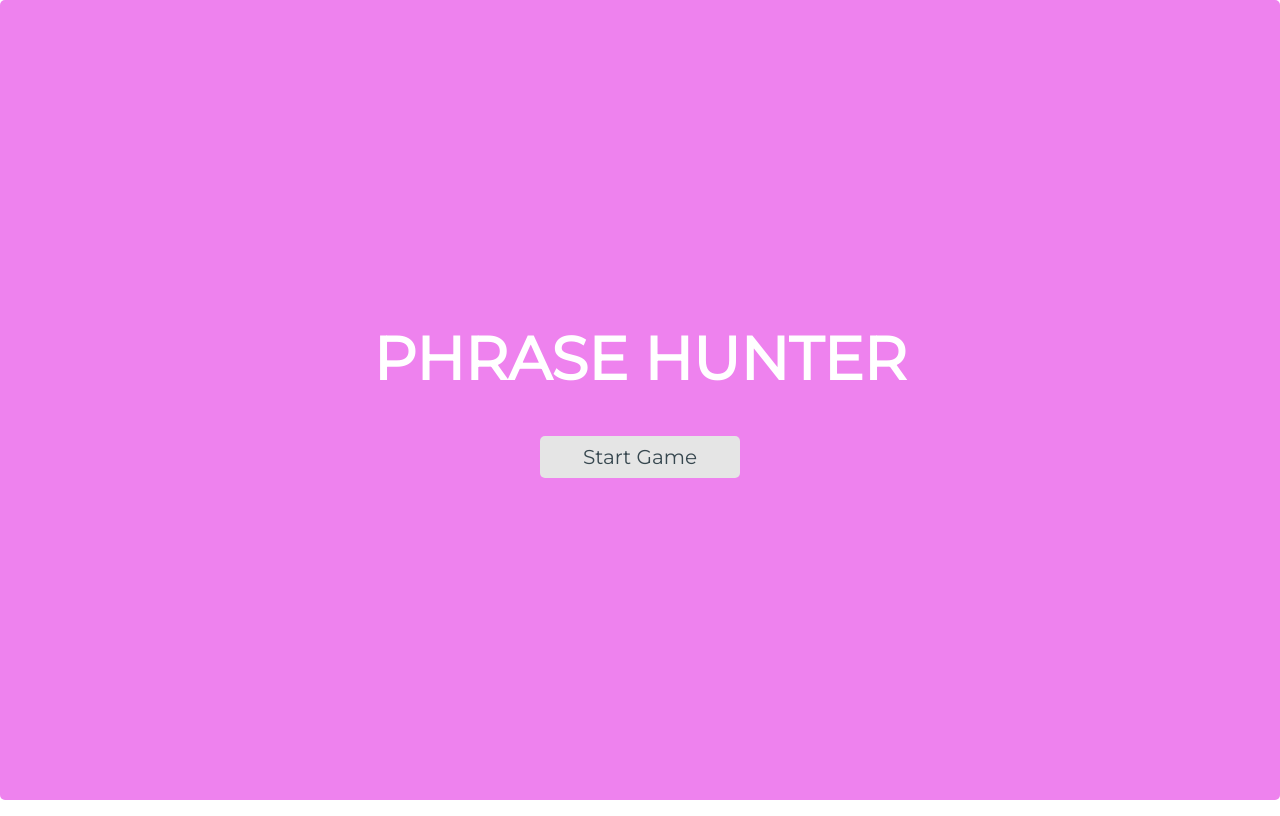
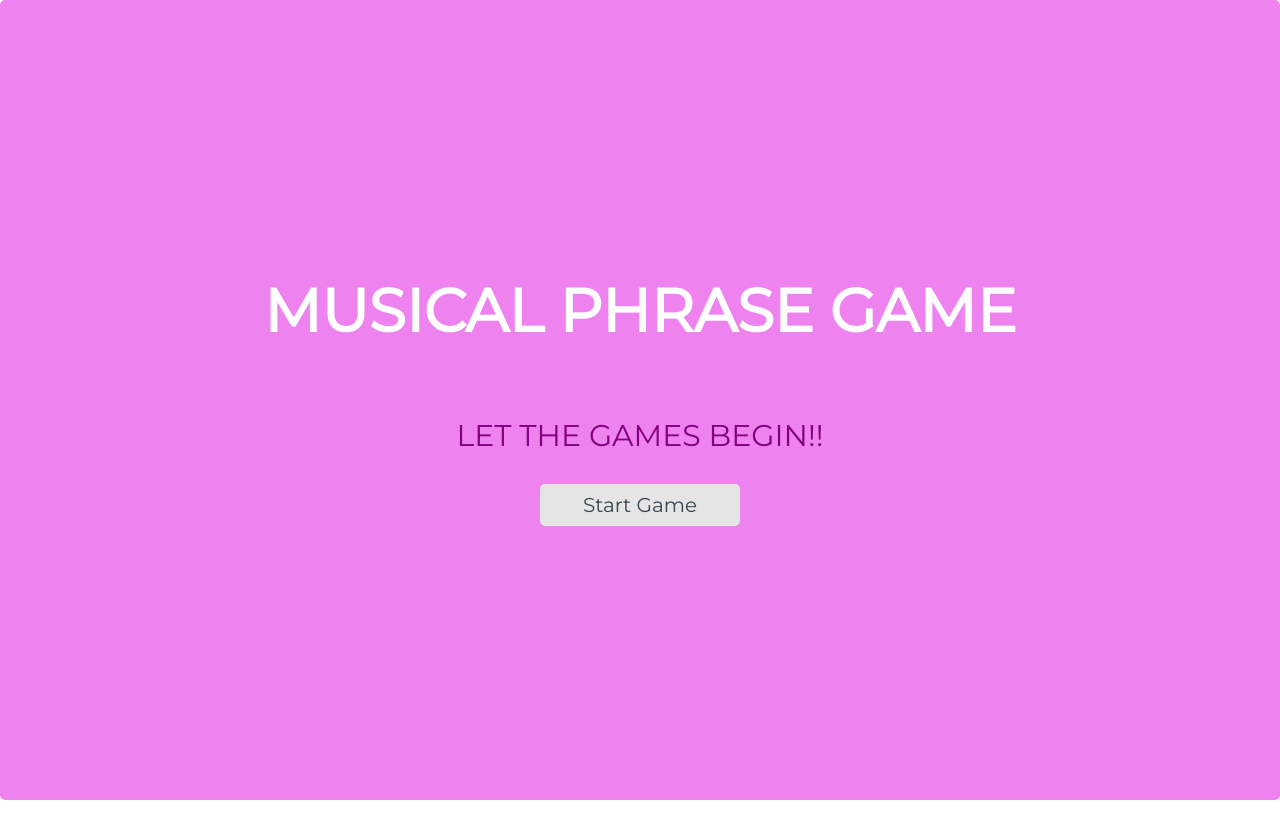
Before and after one commit to ITLady01/AthenaProjects, a plain HTML site: page Project 4/Game show app/index.html in a window 1280 px wide. Drawn offline with Linux system fonts and the light colour scheme.

Commit message:
final updates on css

```diff
--- a/Project 4/Game show app/css/styles.css
+++ b/Project 4/Game show app/css/styles.css
@@ -128,6 +128,7 @@ span{
   color: #d54ac9;
   background-color: #4ac0d5;
   font-size: 20px;
+  font-weight:bold;
   height: 65px;
   width: 65px;
   padding: 20px 1px 0 1px;
--- a/Project 4/Game show app/index.html
+++ b/Project 4/Game show app/index.html
@@ -1,8 +1,9 @@
 <!DOCTYPE html>
 <html lang="en">
+
 <head>
     <meta charset="utf-8">
-		<title>Phrase Hunter</title>
+    <title>Musical Phrase Hunter</title>
     <meta name="viewport" content="width=device-width, initial-scale=1.0">
     <link href="css/styles.css" rel="stylesheet">
     <link href="css/animate.css" rel="stylesheet">
@@ -12,13 +13,16 @@
 <body>
     <div class="main-container">
         <div id="overlay" class="start">
-				<h2 class="title">Phrase Hunter</h2>
+            <h2 class="title">Musical Phrase Game</h2>
             <h1 id="game-over-message"></h1>
+            <p> LET THE GAMES BEGIN!!</p>
             <button id="btn__reset">Start Game</button>
         </div>
 
         <div id="banner" class="section">
-				<h2 class="header">Phrase Hunter</h2>
+            <h2 class="header">Musical Phrase Game</h2>
+            <span>Take a musical guess what the phrase is?</span>
+            <span> THE HUNT IS ON!!</span>
         </div>
 
         <div id="phrase" class="section">
@@ -78,4 +82,5 @@
 <script type="text/javascript" src="js/Phrase.js"></script>
 <script type="text/javascript" src="js/Game.js"></script>
 <script type="text/javascript" src="js/app.js"></script>
+
 </html>
```
Lines whose indentation alone changed are shown as unchanged.
